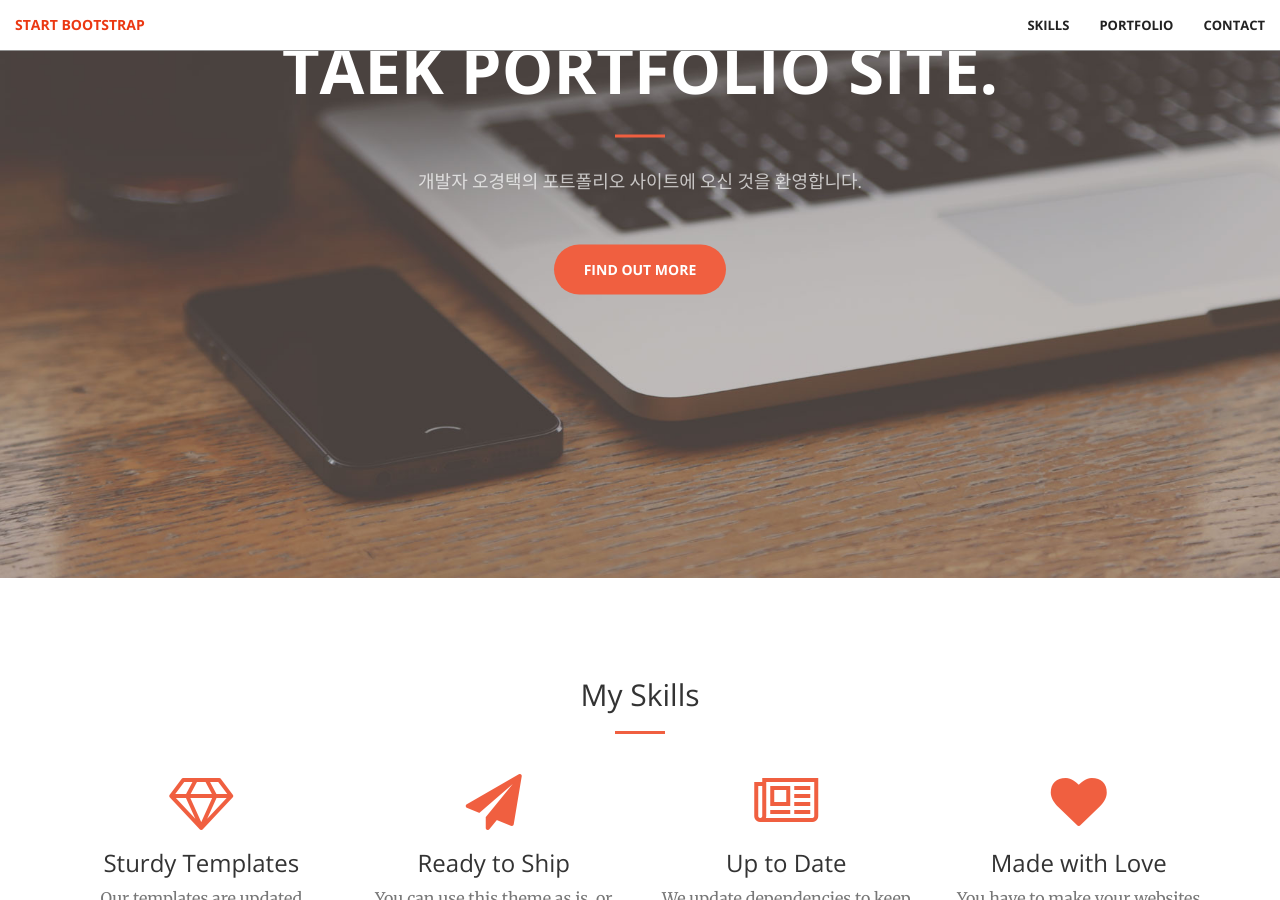
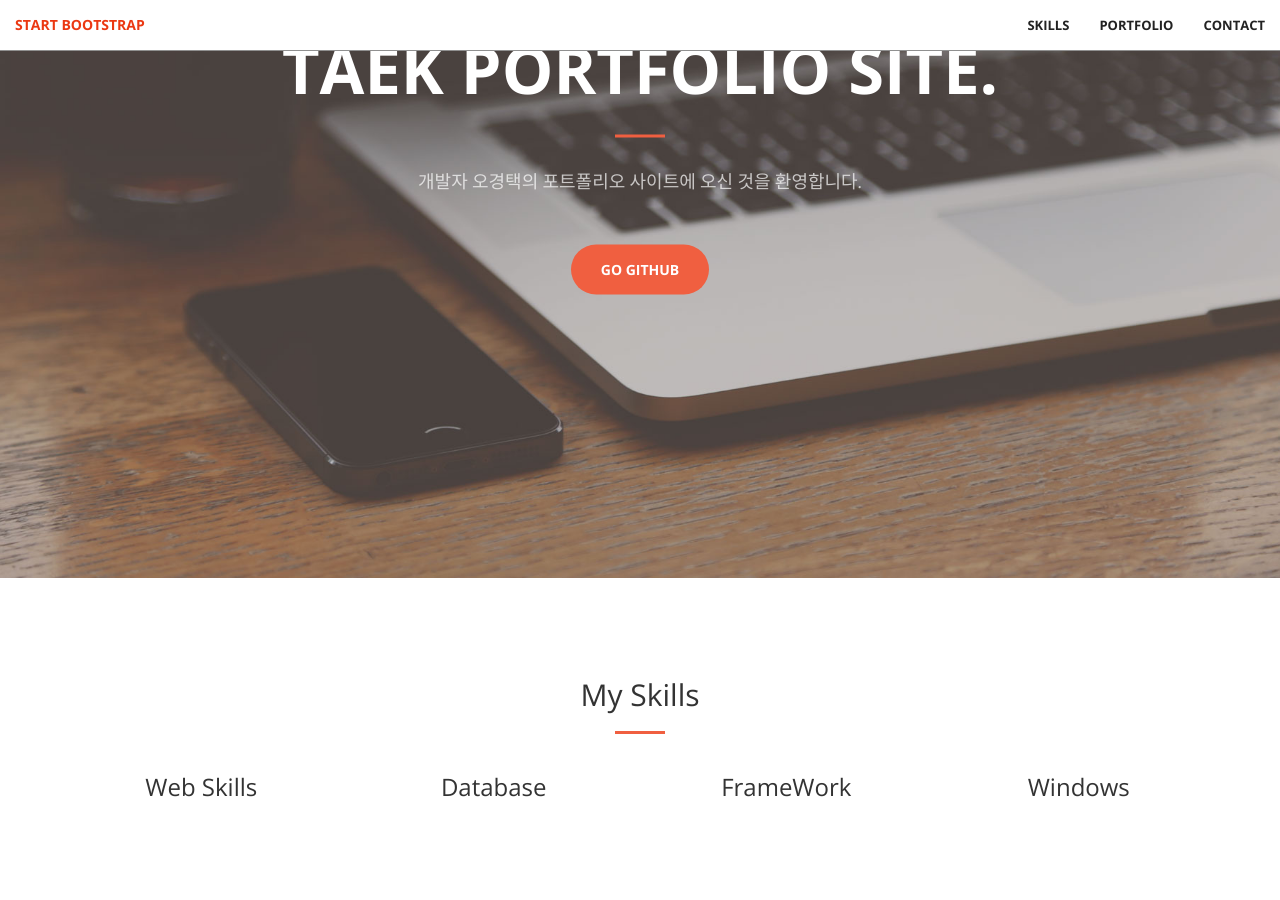
Before and after one commit to OhGyeongtaek/ohgyeongtaek.github.io, a Jekyll site: the page built from index.html, in a window 1280 px wide and 900 px high, scrolled down 322 px. Built offline with Jekyll 4.4.1, drawn with Linux system fonts in a browser that asks for light colours; some of the changed text lies outside the part shown.

Commit message:
update skills page

```diff
--- a/_includes/header.html
+++ b/_includes/header.html
@@ -4,7 +4,7 @@
             <h1>Welcome to Oh Gyeong Taek portfolio site.</h1>
             <hr>
             <p>개발자 오경택의 포트폴리오 사이트에 오신 것을 환영합니다.</p>
-            <a href="#about" class="btn btn-primary btn-xl page-scroll">Find Out More</a>
+            <a href="https://github.com/OhGyeongtaek/ohgyeongtaek.github.io" class="btn btn-primary btn-xl page-scroll">Go Github</a>
         </div>
     </div>
 </header>
--- a/_includes/skills.html
+++ b/_includes/skills.html
@@ -11,30 +11,26 @@
         <div class="row">
             <div class="col-lg-3 col-md-6 text-center">
                 <div class="service-box">
-                    <i class="fa fa-4x fa-diamond wow bounceIn text-primary"></i>
-                    <h3>Sturdy Templates</h3>
-                    <p class="text-muted">Our templates are updated regularly so they don't break.</p>
+                    <h3>Web Skills</h3>
+                    <p></p>
                 </div>
             </div>
             <div class="col-lg-3 col-md-6 text-center">
                 <div class="service-box">
-                    <i class="fa fa-4x fa-paper-plane wow bounceIn text-primary" data-wow-delay=".1s"></i>
-                    <h3>Ready to Ship</h3>
-                    <p class="text-muted">You can use this theme as is, or you can make changes!</p>
+                    <h3>Database</h3>
+                    <p></p>
                 </div>
             </div>
             <div class="col-lg-3 col-md-6 text-center">
                 <div class="service-box">
-                    <i class="fa fa-4x fa-newspaper-o wow bounceIn text-primary" data-wow-delay=".2s"></i>
-                    <h3>Up to Date</h3>
-                    <p class="text-muted">We update dependencies to keep things fresh.</p>
+                    <h3>FrameWork</h3>
+                    <p></p>
                 </div>
             </div>
             <div class="col-lg-3 col-md-6 text-center">
                 <div class="service-box">
-                    <i class="fa fa-4x fa-heart wow bounceIn text-primary" data-wow-delay=".3s"></i>
-                    <h3>Made with Love</h3>
-                    <p class="text-muted">You have to make your websites with love these days!</p>
+                    <h3>Windows</h3>
+                    <p></p>
                 </div>
             </div>
         </div>
```
